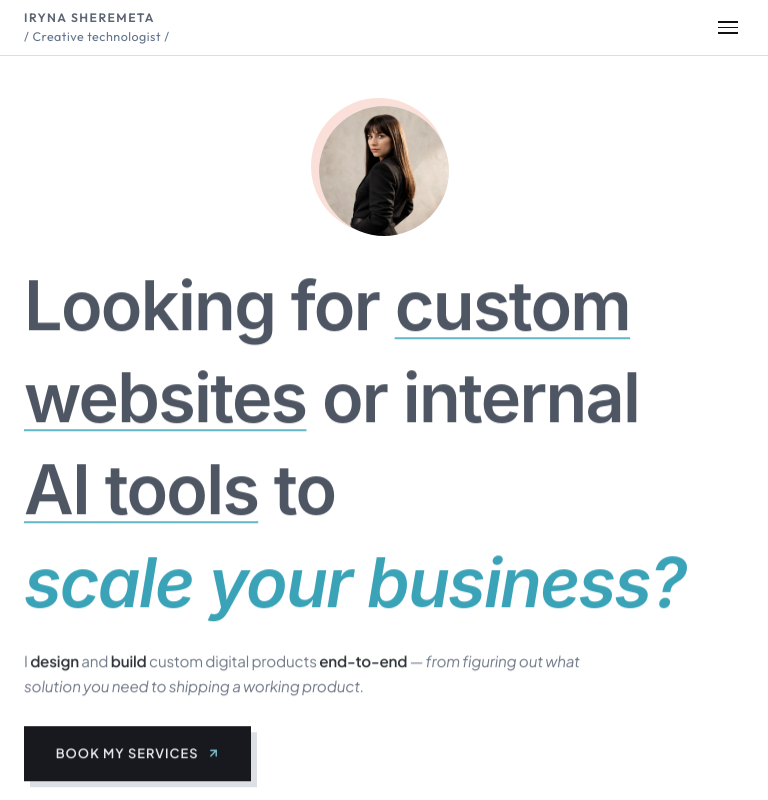
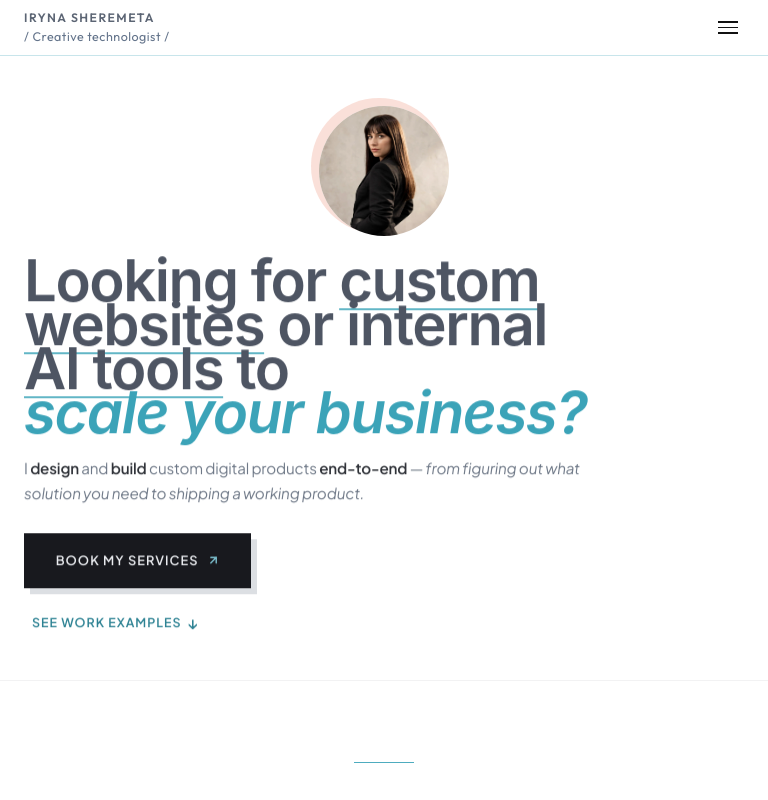
Before and after one commit to Irene2828/porfoliojuly, a Next.js app: page / in a window 768 px wide. Shown: the top 800 px of the page. Built offline with nearby package versions, Linux system fonts and the light colour scheme; no server answers; the database is empty.

Commit message:
style: mobile hero — headline leading -40%, size -15%

```diff
--- a/src/app/components/Hero.css
+++ b/src/app/components/Hero.css
@@ -2119,13 +2119,15 @@
     font-family: -apple-system, BlinkMacSystemFont, "Helvetica Neue", Helvetica, Arial, sans-serif !important;
     font-weight: 600 !important;
     letter-spacing: -0.025em !important;
-    font-size: clamp(3.089rem, 12.355vw, 3.881rem) !important;
+    font-size: clamp(2.626rem, 10.502vw, 3.299rem) !important; /* -15% */
+    line-height: 0.756 !important; /* -40% */
   }
 }
 @media (min-width: 414px) and (max-width: 900px) {
   .hero-text .headline-line,
   .hero-text .headline-teal-underline,
   .hero-text .headline-italic-thinner {
-    font-size: clamp(3.4rem, 13.6vw, 4.27rem) !important;
-  }
-}
+    font-size: clamp(2.89rem, 11.56vw, 3.63rem) !important; /* -15% */
+    line-height: 0.756 !important; /* -40% */
+  }
+}
```
